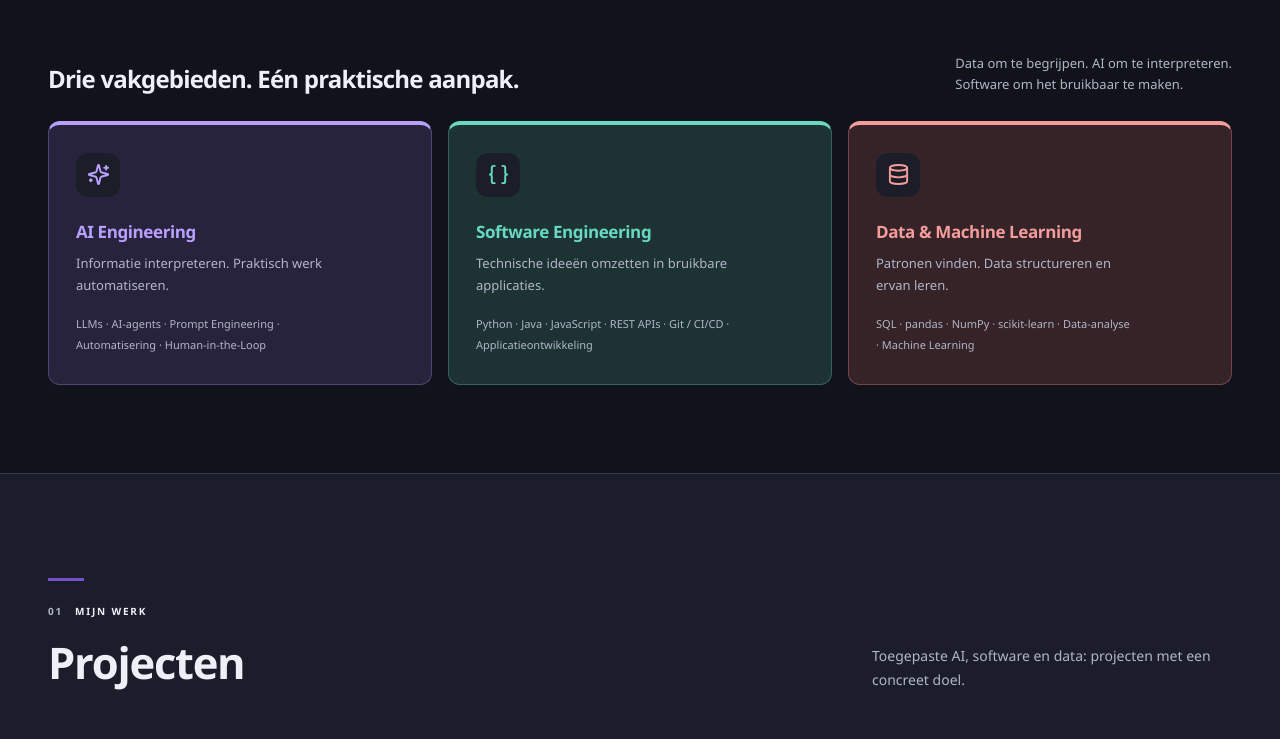
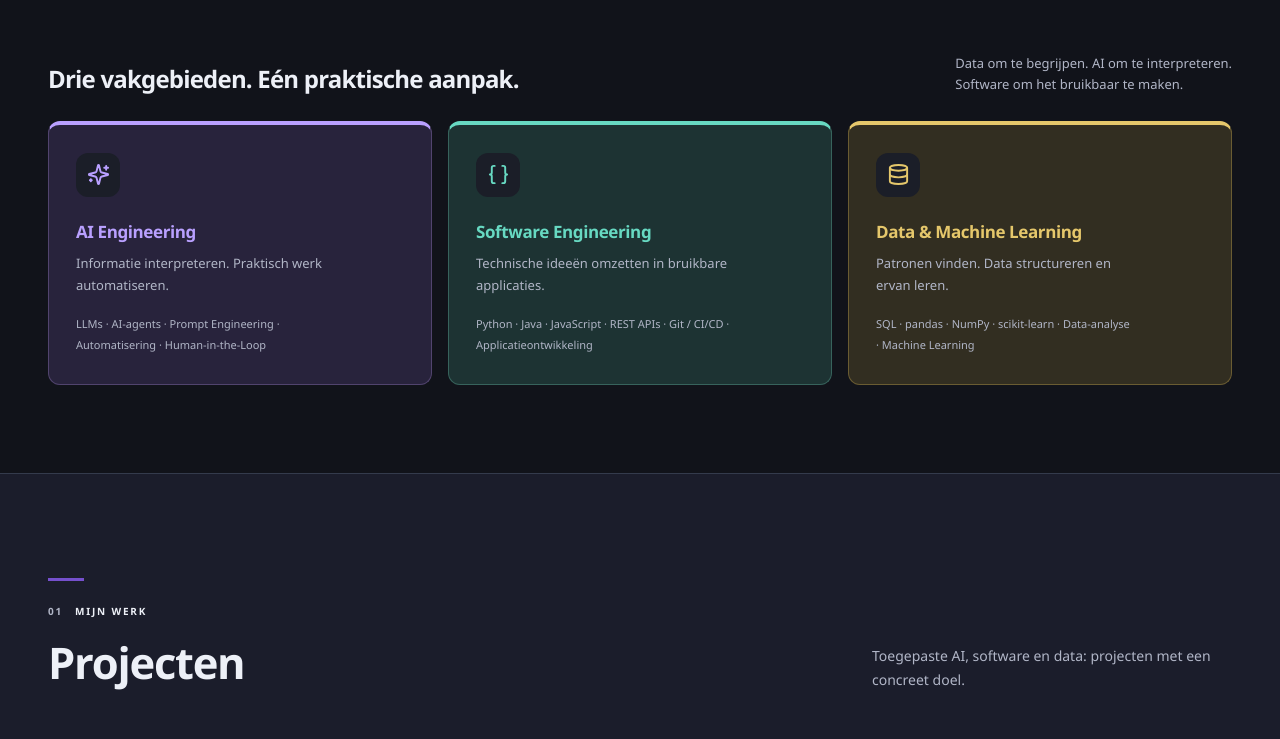
Before and after one commit to Kaan-Bas/portfolio, a React (Vite) app: page / in a window 1280 px wide. Shown: the part 680-1419 px from the top of the page. Built offline with nearby package versions, Linux system fonts and the light colour scheme; a web font is replaced by a local one.

Commit message:
style(theme): use gold for data and soft blue for automation

```diff
--- a/src/styles.css
+++ b/src/styles.css
@@ -29,12 +29,12 @@
   --software-ink: #67d9c2;
   --software-surface: #1d3333;
   --software-line: #37635c;
-  --data-ink: #f49b9b;
-  --data-surface: #352328;
-  --data-line: #74454b;
-  --automation-ink: #e9c073;
-  --automation-surface: #352e21;
-  --automation-line: #65553b;
+  --data-ink: #e5c76b;
+  --data-surface: #322e21;
+  --data-line: #6a5c32;
+  --automation-ink: #8dbcf0;
+  --automation-surface: #203043;
+  --automation-line: #405c7e;
   --success-surface: #20382e;
   --success-line: #47715e;
   --success-ink: #a1e0bc;
```
Also changed, not shown: public/og-image.png, 1 other file (tests, documents, lock files or other folders).
